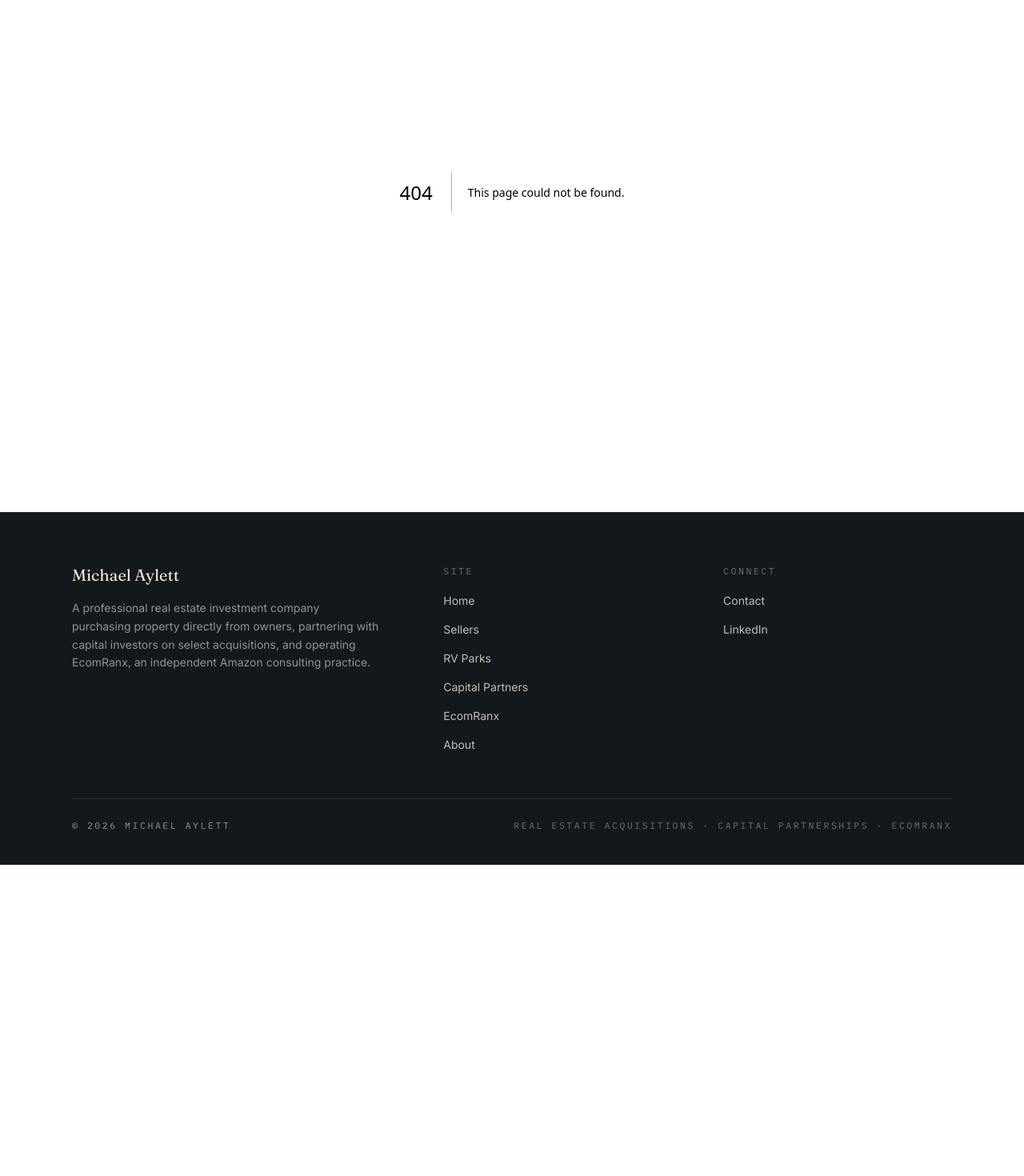
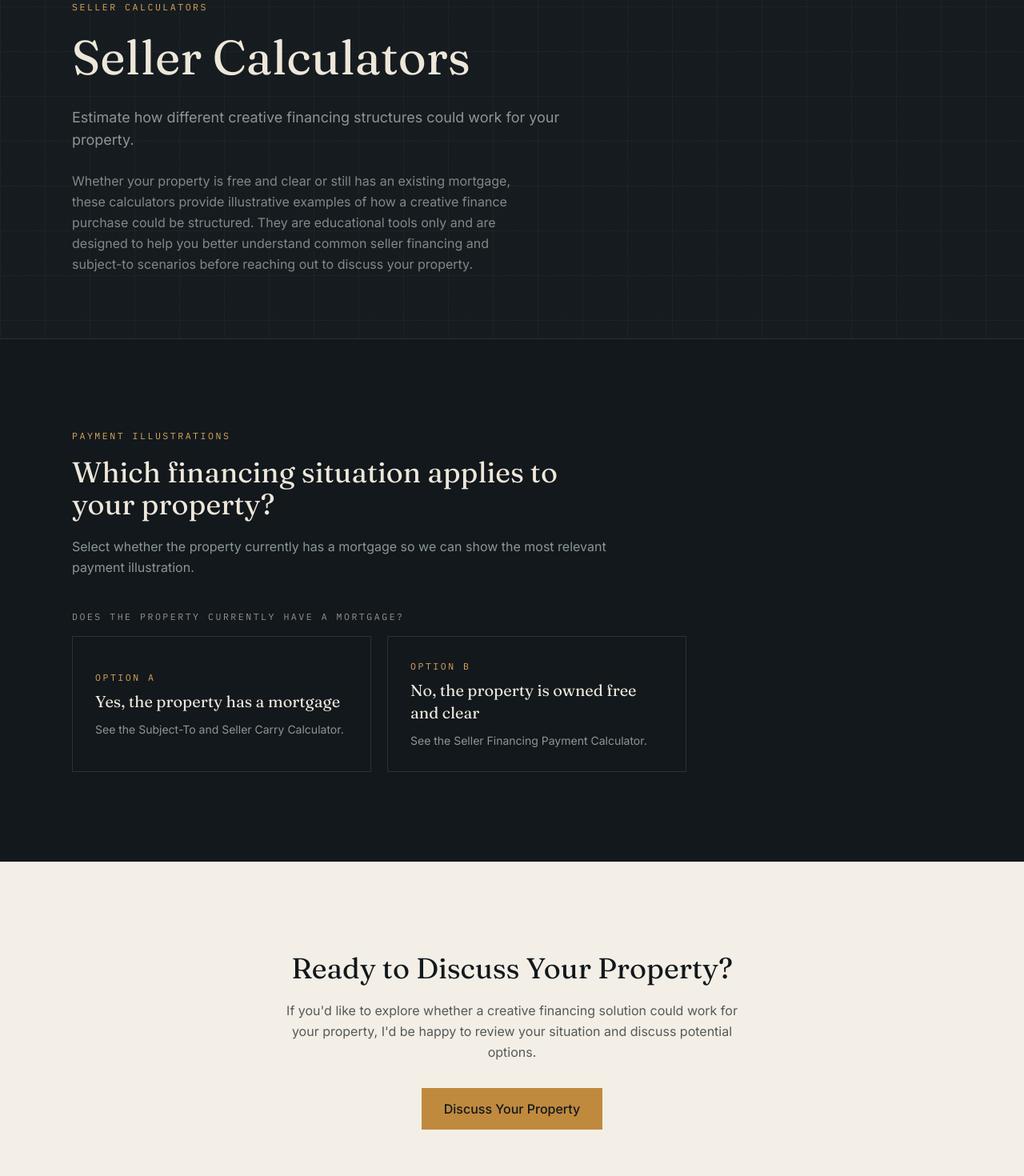
Before and after one commit to michaelaylett1/michaelaylett-website, a Next.js app: page /seller-calculators in a window 1280 px wide. Before the commit this address had no page. Shown: the part 160-1630 px from the top of the page at 80% size. Before the commit the page ends 1241 px from the top, so only its background shows below. Built offline with nearby package versions, Linux system fonts and the light colour scheme.

Commit message:
Add files via upload

```diff
--- /dev/null
+++ b/app/seller-calculators/page.tsx
@@ -0,0 +1,75 @@
+import type { Metadata } from "next";
+import Link from "next/link";
+import SellerCalculatorSelector from "@/components/sellers/SellerCalculatorSelector";
+
+export const metadata: Metadata = {
+  title: "Seller Financing & Subject-To Calculators | Michael Aylett",
+  description:
+    "Estimate seller financing and subject-to payments using free interactive calculators. Explore hypothetical creative financing scenarios for your property.",
+};
+
+export default function SellerCalculatorsPage() {
+  return (
+    <>
+      {/* Simple, focused intro: no property imagery or long educational
+          content here, that lives on the Sellers page. This page exists
+          to get a visitor straight to the calculators. */}
+      <section className="relative overflow-hidden bg-ink bg-noise pt-32 pb-16 md:pt-40 md:pb-20">
+        <div
+          className="pointer-events-none absolute inset-0 opacity-[0.06]"
+          style={{
+            backgroundImage:
+              "linear-gradient(rgba(237,231,218,0.6) 1px, transparent 1px), linear-gradient(90deg, rgba(237,231,218,0.6) 1px, transparent 1px)",
+            backgroundSize: "56px 56px",
+          }}
+        />
+        <div className="relative mx-auto max-w-content px-6 md:px-10">
+          <div className="max-w-2xl">
+            <p className="eyebrow text-brass-light mb-6">Seller Calculators</p>
+            <h1 className="font-display text-bone leading-[1.05] text-[2.4rem] sm:text-5xl md:text-6xl">
+              Seller Calculators
+            </h1>
+            <p className="mt-8 text-slate text-base md:text-lg leading-relaxed">
+              Estimate how different creative financing structures could
+              work for your property.
+            </p>
+            <p className="mt-6 text-slate/90 leading-relaxed max-w-xl">
+              Whether your property is free and clear or still has an
+              existing mortgage, these calculators provide illustrative
+              examples of how a creative finance purchase could be
+              structured. They are educational tools only and are
+              designed to help you better understand common seller
+              financing and subject-to scenarios before reaching out to
+              discuss your property.
+            </p>
+          </div>
+        </div>
+      </section>
+
+      <SellerCalculatorSelector />
+
+      {/* Simple closing CTA, this page stays focused on the calculators
+          rather than repeating the Sellers page's fuller pitch. */}
+      <section className="bg-paper text-ink py-24 md:py-28 border-t border-line-dark">
+        <div className="mx-auto max-w-content px-6 md:px-10 text-center">
+          <div className="mx-auto max-w-xl">
+            <h2 className="font-display text-3xl md:text-4xl leading-tight">
+              Ready to Discuss Your Property?
+            </h2>
+            <p className="mt-5 text-ink/70 leading-relaxed">
+              If you&apos;d like to explore whether a creative financing
+              solution could work for your property, I&apos;d be happy to
+              review your situation and discuss potential options.
+            </p>
+            <Link
+              href="/sellers#contact-form"
+              className="mt-8 inline-flex items-center bg-brass text-ink px-7 py-3.5 font-medium hover:bg-brass-light transition-colors"
+            >
+              Discuss Your Property
+            </Link>
+          </div>
+        </div>
+      </section>
+    </>
+  );
+}
--- a/components/sellers/SellerFinancingCalculator.tsx
+++ b/components/sellers/SellerFinancingCalculator.tsx
@@ -25,6 +25,7 @@
  */
 
 import { useMemo, useState } from "react";
+import { usePathname, useRouter } from "next/navigation";
 
 const DOWN_PAYMENT_RATE = 0.07; // 7% down payment at closing
 const FINANCED_RATE = 0.93; // 93% seller-financed balance
@@ -259,10 +260,20 @@ export default function SellerFinancingCalculator() {
     commitPrice(Number.isFinite(n) ? n : 0);
   };
 
+  const pathname = usePathname();
+  const router = useRouter();
+
+  // On the Sellers page itself, smooth-scroll to the inquiry form. From
+  // anywhere else (e.g. the standalone Seller Calculators page), navigate
+  // to the Sellers page and land on the form there instead.
   const scrollToForm = () => {
-    document
-      .getElementById("contact-form")
-      ?.scrollIntoView({ behavior: "smooth", block: "start" });
+    if (pathname === "/sellers") {
+      document
+        .getElementById("contact-form")
+        ?.scrollIntoView({ behavior: "smooth", block: "start" });
+    } else {
+      router.push("/sellers#contact-form");
+    }
   };
 
   const sliderValue = Math.min(MAX_PRICE, Math.max(MIN_PRICE, price));
--- a/components/sellers/SubjectToCalculator.tsx
+++ b/components/sellers/SubjectToCalculator.tsx
@@ -24,6 +24,7 @@
  */
 
 import { useMemo, useState } from "react";
+import { usePathname, useRouter } from "next/navigation";
 
 const MAX_CASH_RATE = 0.07; // cash at closing capped at 7% of property value
 const REPAYMENT_YEARS = 30;
@@ -246,10 +247,20 @@ export default function SubjectToCalculator() {
 
   const hasSellerCarry = sellerCarriedBalance > 0;
 
+  const pathname = usePathname();
+  const router = useRouter();
+
+  // On the Sellers page itself, smooth-scroll to the inquiry form. From
+  // anywhere else (e.g. the standalone Seller Calculators page), navigate
+  // to the Sellers page and land on the form there instead.
   const scrollToForm = () => {
-    document
-      .getElementById("contact-form")
-      ?.scrollIntoView({ behavior: "smooth", block: "start" });
+    if (pathname === "/sellers") {
+      document
+        .getElementById("contact-form")
+        ?.scrollIntoView({ behavior: "smooth", block: "start" });
+    } else {
+      router.push("/sellers#contact-form");
+    }
   };
 
   const safeValue = propertyValue > 0 ? propertyValue : 1;
--- a/components/shared/Footer.tsx
+++ b/components/shared/Footer.tsx
@@ -1,16 +1,18 @@
 import Link from "next/link";
 
-// Ordered to match the site-wide navigation order: Home, Sellers, RV Parks,
-// Capital Partners, EcomRanx, About, Contact (see components/shared/Header.tsx).
-// Split across two columns for layout, but each column preserves that
-// relative order, and read top to bottom (Site, then Connect) reproduces it
-// exactly, with LinkedIn appended at the end since it isn't a site page.
+// Ordered to match the site-wide navigation order: Home, Sellers, Seller
+// Calculators, RV Parks, Capital Partners, EcomRanx, About, Contact (see
+// components/shared/Header.tsx). Split across two columns for layout, but
+// each column preserves that relative order, and read top to bottom
+// (Site, then Connect) reproduces it exactly, with LinkedIn appended at
+// the end since it isn't a site page.
 const COLUMNS = [
   {
     title: "Site",
     links: [
       { href: "/", label: "Home" },
       { href: "/sellers", label: "Sellers" },
+      { href: "/seller-calculators", label: "Seller Calculators" },
       { href: "/rv-parks", label: "RV Parks" },
       { href: "/capital-partners", label: "Capital Partners" },
       { href: "/ecomranx", label: "EcomRanx" },
--- a/components/shared/Header.tsx
+++ b/components/shared/Header.tsx
@@ -8,6 +8,7 @@ import { Menu, X } from "lucide-react";
 const LINKS = [
   { href: "/", label: "Home" },
   { href: "/sellers", label: "Sellers" },
+  { href: "/seller-calculators", label: "Seller Calculators" },
   { href: "/rv-parks", label: "RV Parks" },
   { href: "/capital-partners", label: "Capital Partners" },
   { href: "/ecomranx", label: "EcomRanx" },
```
Also changed, not shown: 1 other file (tests, documents, lock files or other folders).
